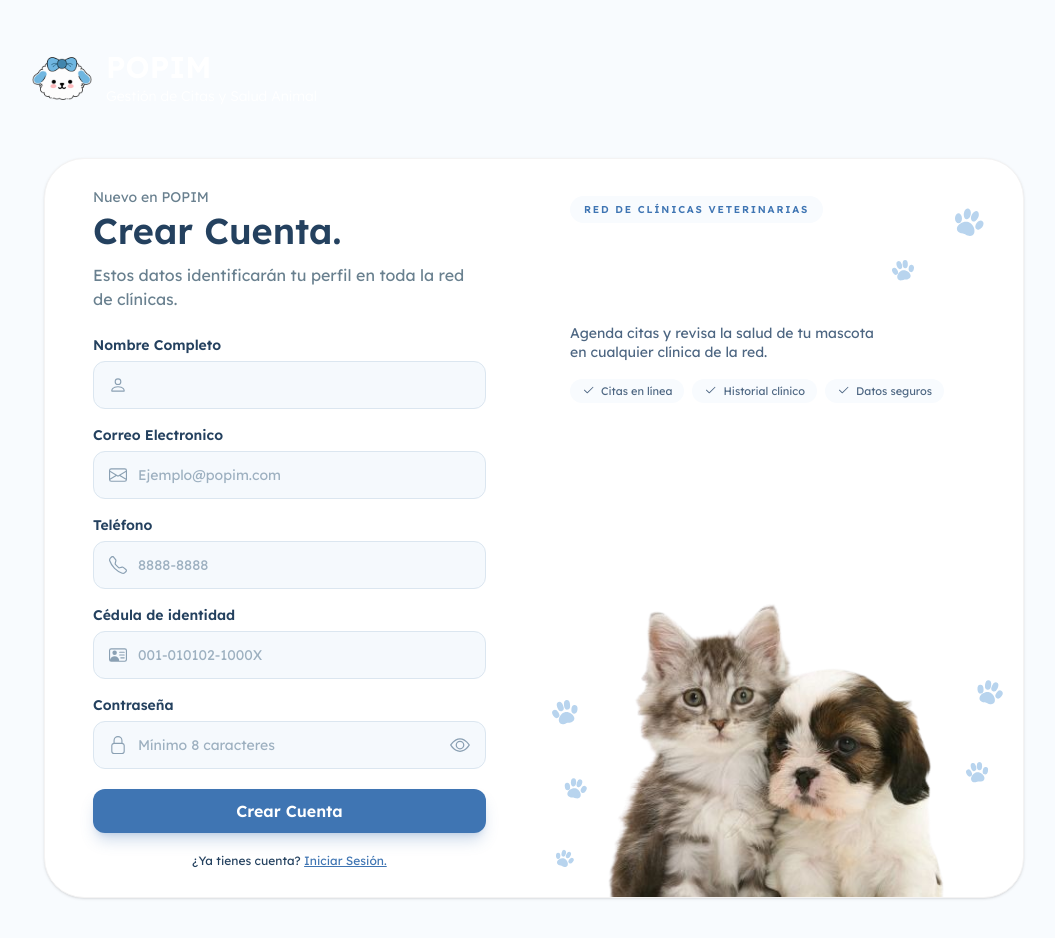
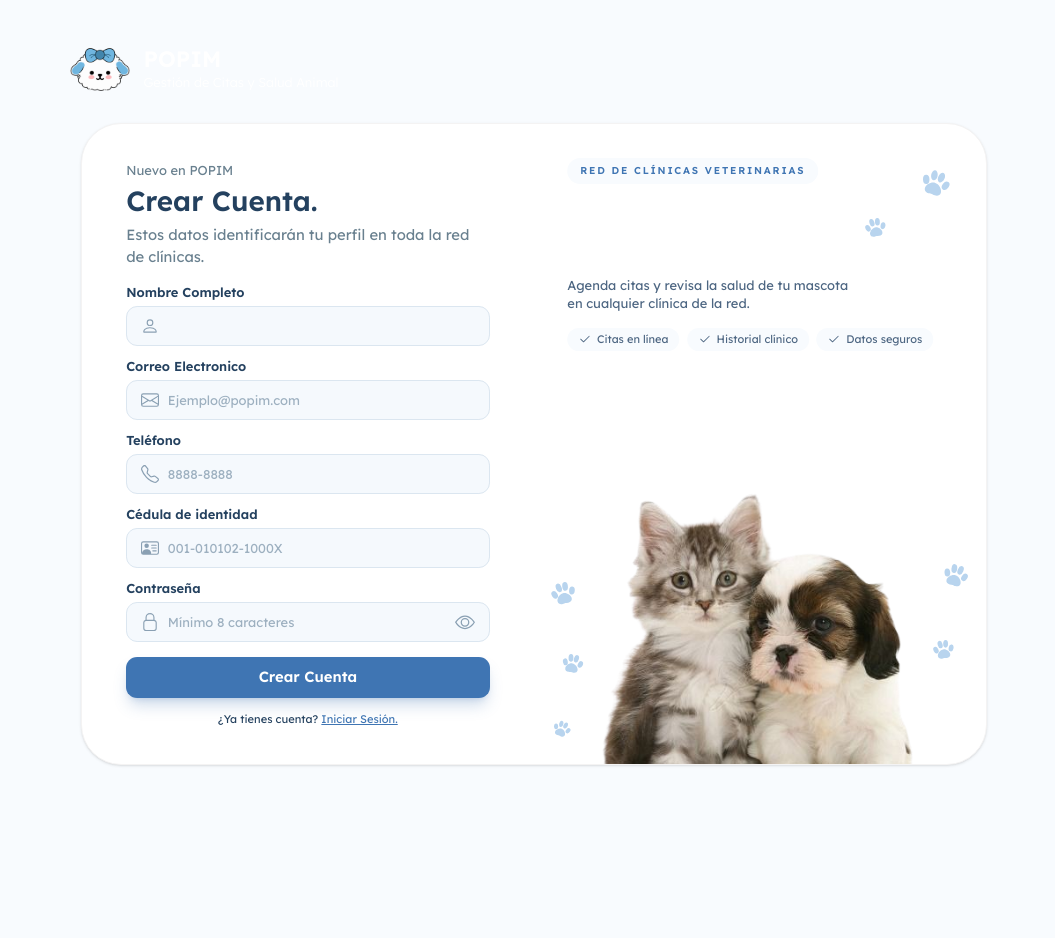
Before and after one commit to Jesileth/POPIM, a Next.js app in the folder frontend-propietario/: page /registro in a window 1280 px wide. Shown: the whole page, without its empty margins (106-1161 px from the left). After the commit the page ends 800 px from the top, so only its background shows below. Built offline with nearby package versions, Linux system fonts and the light colour scheme; no server answers.

Commit message:
responsive v1

```diff
--- a/frontend-propietario/src/Componentes/CampoTexto.js
+++ b/frontend-propietario/src/Componentes/CampoTexto.js
@@ -34,8 +34,13 @@ export default function CampoTexto({
   }
 
   return (
-    <div>
-      <label htmlFor={id} className="mb-1.5 block text-sm font-semibold text-popim-ink">
+    /*José Torres
+      - DIV pasa a tener classname relative
+      - Cambios realizados en label classname : mb de 1.5 pasa a 1
+      - Cambios realizados en input classname : h de 12 a h11
+    */
+    <div className="relative">
+      <label htmlFor={id} className="mb-1 block text-sm font-semibold text-popim-ink">
         {etiqueta}
       </label>
 
@@ -62,7 +67,7 @@ export default function CampoTexto({
           max={max}
           aria-invalid={error ? "true" : undefined}
           aria-describedby={error ? idError : undefined}
-          className={`h-12 w-full rounded-xl border bg-popim-campo text-sm text-popim-ink outline-none transition placeholder:text-popim-placeholder focus:border-popim-primary focus:ring-4 focus:ring-popim-primary/15 disabled:cursor-not-allowed disabled:opacity-60 ${
+          className={`h-11 w-full rounded-xl border bg-popim-campo text-sm text-popim-ink outline-none transition placeholder:text-popim-placeholder focus:border-popim-primary focus:ring-4 focus:ring-popim-primary/15 disabled:cursor-not-allowed disabled:opacity-60 ${
             IconoCampo ? "pl-11" : "pl-4"
           } ${esPassword ? "pr-12" : "pr-4"} ${
             error ? "border-red-700" : "border-popim-linea"
@@ -84,7 +89,7 @@ export default function CampoTexto({
       </div>
 
       {error && (
-        <p id={idError} role="alert" className="mt-1 text-xs text-red-700">
+        <p id={idError} role="alert" className="mt-1 h-1.5 text-[11px] leading-4 text-red-700">
           {error}
         </p>
       )}
--- a/frontend-propietario/src/Componentes/CodigoOtp.js
+++ b/frontend-propietario/src/Componentes/CodigoOtp.js
@@ -83,7 +83,7 @@ export default function CodigoOtp({ valor, onChange, error = "", disabled = fals
             disabled={disabled}
             aria-label={`Dígito ${i + 1} de ${LARGO}`}
             aria-invalid={error ? "true" : undefined}
-            className={`h-12 w-10 rounded-xl border bg-popim-campo text-center text-lg font-semibold text-popim-ink outline-none transition focus:border-popim-primary focus:ring-4 focus:ring-popim-primary/15 disabled:cursor-not-allowed disabled:opacity-60 sm:h-14 sm:w-12 ${
+            className={`h-12 min-w-0 flex-1 rounded-xl border bg-popim-campo text-center text-lg font-semibold text-popim-ink outline-none transition focus:border-popim-primary focus:ring-4 focus:ring-popim-primary/15 disabled:cursor-not-allowed disabled:opacity-60 sm:h-14 sm:w-12 ${
               error ? "border-red-700" : "border-popim-linea"
             }`}
           />
--- a/frontend-propietario/src/Componentes/HeaderPopim.js
+++ b/frontend-propietario/src/Componentes/HeaderPopim.js
@@ -2,8 +2,9 @@ import Image from "next/image";
 
 export default function HeaderPopim() {
   return (
+    /* José Torres - Header Class-Name : Agregar o retirar el W-full si se desea que todo el header ocupe toda la zona horizontal o no*/
     <header
-      className="mx-auto flex max-w-270 items-center gap-2 rounded-full px-6 py-3 sm:px-8"
+      className="mx-auto flex max-w-270 w-full shrink-0 items-center gap-2 rounded-full px-5 py-2 sm:px-8 sm:py-3"
       style={{
         background:
           "linear-gradient(90deg, var(--color-popim-header-from) 35%, var(--color-popim-header-to) 100%)",
@@ -17,8 +18,8 @@ export default function HeaderPopim() {
         priority
       />
       <div className="text-white">
-        <p className="text-3xl font-semibold leading-none">POPIM</p>
-        <p className="mt-1 text-sm font-light">Gestión de Citas y Salud Animal</p>
+        <p className="text-2xl font-semibold leading-none sm:text-3x1">POPIM</p>
+        <p className="mt-1 text-sm font-light sm:text-sm">Gestión de Citas y Salud Animal</p>
       </div>
     </header>
   );
--- a/frontend-propietario/src/Componentes/PanelPopim.js
+++ b/frontend-propietario/src/Componentes/PanelPopim.js
@@ -63,6 +63,7 @@ export default function PanelPopim({ lema, beneficios = BENEFICIOS_POR_DEFECTO }
       <PawIcon className="absolute bottom-28 right-[7%] h-6 w-6 rotate-[-8deg] text-popim-paw" />
 
       {/* PARTE DE ABAJO: arco claro con la foto, pegado al borde inferior */}
+      {/* José Torres - Cambios en transform : translateY pasa de 40px a 4.375rem*/}
       <div className="absolute inset-x-0 bottom-0 flex justify-center">
         <div className="relative h-53.75 w-100 rounded-t-full bg-white/55"> {/*Circulo*/}
           <Image
@@ -72,7 +73,7 @@ export default function PanelPopim({ lema, beneficios = BENEFICIOS_POR_DEFECTO }
             height={420}
             className="absolute bottom-0 left-1/2 h-auto w-[120%] -translate-x-1/2"
             style={{
-            transform: "scale(1.19) translateY(70px)",
+            transform: "scale(1.19) translateY(4.375rem)",
             transformOrigin: "center bottom",
           }}
           />
--- a/frontend-propietario/src/app/(auth)/activar-cuenta/page.js
+++ b/frontend-propietario/src/app/(auth)/activar-cuenta/page.js
@@ -80,7 +80,7 @@ export default function ActivarCuentaPage() {
         ref={formulario}
         onSubmit={activar}
         noValidate
-        className="mt-5 flex flex-col gap-4"
+        className="mt-5 flex flex-col gap-3"
       >
         <CampoTexto
           id="identificador"
--- a/frontend-propietario/src/app/(auth)/layout.js
+++ b/frontend-propietario/src/app/(auth)/layout.js
@@ -78,11 +78,12 @@ export default function AuthLayout({ children }) {
 
   return (
     <PanelContexto.Provider value={{ fijarLema: setLemaExtra }}>
-      <main className="px-4 py-6 sm:px-8 sm:py-10">
+      {/*José Torres - agregar w-full si se desea que el header ocupe todo el ancho de la pantalla*/}
+      <main className="flex min-h-dvh flex-col px-4 py-4 sm:px-8 sm:py-6 lg:justify-center">
         <HeaderPopim />
 
         {/* <div className="relative mx-auto mt-10 lg:min-h-150 max-w-245 overflow-hidden rounded-[40px] bg-white shadow-sm">*/}
-        <div className="relative mx-auto mt-10 lg:min-h-150 max-w-245 overflow-hidden rounded-[40px] bg-white shadow-sm border border-[#f4f3f3]">
+        <div className="relative mx-auto mt-14 w-full lg:min-h-150 max-w-245 overflow-hidden rounded-[40px] bg-white shadow-sm border border-[#f4f3f3] lg:mt-5 lg:flex lg:min-h-152 lg:rounded-[40px]">
           {/* Panel azul: se desliza de un lado al otro (solo en pantallas grandes) */}
           <div
             aria-hidden="true"
@@ -101,7 +102,7 @@ export default function AuthLayout({ children }) {
           >
             <div
               key={ruta}
-              className="flex w-full animate-aparecer flex-col justify-center px-8 py-7 motion-reduce:animate-none sm:px-12"
+              className="flex w-full animate-aparecer flex-col justify-center px-8 py-7 motion-reduce:animate-none sm:px-12 lg:py-5"
             >
               {children}
             </div>
--- a/frontend-propietario/src/app/(auth)/login/page.js
+++ b/frontend-propietario/src/app/(auth)/login/page.js
@@ -128,7 +128,7 @@ export default function LoginPage() {
       </p>
       */}
 
-      <p className="mt-8 text-center text-xs">
+      <p className="mt-4 text-center text-xs">
         ¿Aún no tienes una cuenta?{" "}
         <Link href="/registro" className="text-popim-primary underline">
           Regístrate.
--- a/frontend-propietario/src/app/(auth)/registro-mascota/page.js
+++ b/frontend-propietario/src/app/(auth)/registro-mascota/page.js
@@ -118,7 +118,7 @@ export default function RegistroMascotaPage() {
         No podrás continuar al portal sin registrar al menos una mascota a tu nombre.
       </p>
 
-      <form onSubmit={enviar} noValidate className="mt-5 flex flex-col gap-4">
+      <form onSubmit={enviar} noValidate className="mt-5 flex flex-col gap-3">
         <CampoTexto
           id="nombre"
           etiqueta="Nombre de la mascota"
@@ -126,7 +126,7 @@ export default function RegistroMascotaPage() {
           error={errores.nombre}
         />
 
-        <div className="grid grid-cols-2 gap-4">
+        <div className="grid grid-cols-1 gap-3 sm:grid-cols-2 sm:gap-4">
           <CampoSelect
             id="especie"
             etiqueta="Especie"
@@ -140,7 +140,7 @@ export default function RegistroMascotaPage() {
 
         <CampoEdad error={errores.edad} />
 
-        <div className="grid grid-cols-2 gap-4">
+        <div className="grid grid-cols-1 gap-3 sm:grid-cols-2 sm:gap-4">
           <CampoSelect
             key={especieId}
             id="raza"
--- a/frontend-propietario/src/app/(auth)/registro/page.js
+++ b/frontend-propietario/src/app/(auth)/registro/page.js
@@ -66,12 +66,12 @@ export default function RegistroPage() {
   return (
     <>
       <p className="text-sm text-popim-muted">Nuevo en POPIM</p>
-      <h1 className="mt-1 text-4xl font-semibold text-popim-ink">Crear Cuenta.</h1>
-      <p className="mt-3 text-base text-popim-muted">
+      <h1 className="mt-1 text-3xl font-semibold text-popim-ink">Crear Cuenta.</h1>
+      <p className="mt-2 text-base text-popim-muted">
         Estos datos identificarán tu perfil en toda la red de clínicas.
       </p>
 
-      <form onSubmit={enviar} noValidate className="mt-6 flex flex-col gap-4">
+      <form onSubmit={enviar} noValidate className="mt-4 flex flex-col gap-3">
         <CampoTexto id="nombre" etiqueta="Nombre Completo" autoComplete="name" icono="Persona" error={errores.nombre} />
         <CampoTexto id="email" etiqueta="Correo Electronico" tipo="email" placeholder="Ejemplo@popim.com" autoComplete="email" icono="Iconcorreo" error={errores.email} />
         <CampoTexto id="telefono" etiqueta="Teléfono"  tipo="tel" placeholder="8888-8888" autoComplete="tel" inputMode="tel" maxLength={9} icono="telefono" formato={formatearTelefono}  error={errores.telefono} />
@@ -90,7 +90,7 @@ export default function RegistroPage() {
         <BotonPrimario cargando={cargando}>Crear Cuenta</BotonPrimario>
       </form>
 
-      <p className="mt-5 text-center text-xs">
+      <p className="mt-4 text-center text-xs">
         ¿Ya tienes cuenta?{" "}
         <Link href="/login" className="text-popim-primary underline">
           Iniciar Sesión.
--- a/frontend-propietario/src/app/globals.css
+++ b/frontend-propietario/src/app/globals.css
@@ -1,5 +1,8 @@
 @import url('https://fonts.googleapis.com/css2?family=Baloo+2:wght@400;500;700&display=swap');
 @import "tailwindcss";
+
+/* Proporciones de escalado para pantallas de poca altura.*/
+@custom-variant short (@media (max-height: 800px));
 
 /* Paleta POPIM: Tailwind crea clases como bg-popim-primary a partir de estos nombres */
 @theme {
@@ -55,8 +58,13 @@
 }
 
 /*FUENTESSS*/
-
-
 .font-baloo {
   font-family: 'Baloo 2', cursive, system-ui, -apple-system, 'Segoe UI', Roboto, 'Helvetica Neue', Arial;
 }
+
+/* José Torres - Reescalado de Escritorio : escala con la altura de la ventana*/
+@media (min-width: 1024px) {
+  html {
+    font-size: clamp(11px, 1.85vh, 16px);
+  }
+}
```
Also changed, not shown: frontend-propietario/src/app/(auth)/recuperar-password/page.js (+6 -6 lines).
